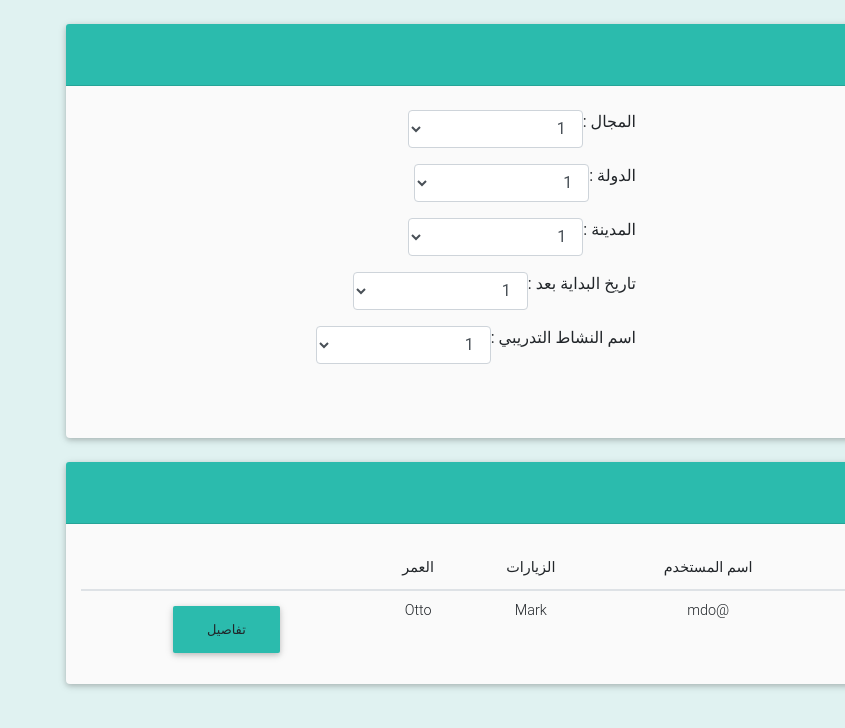
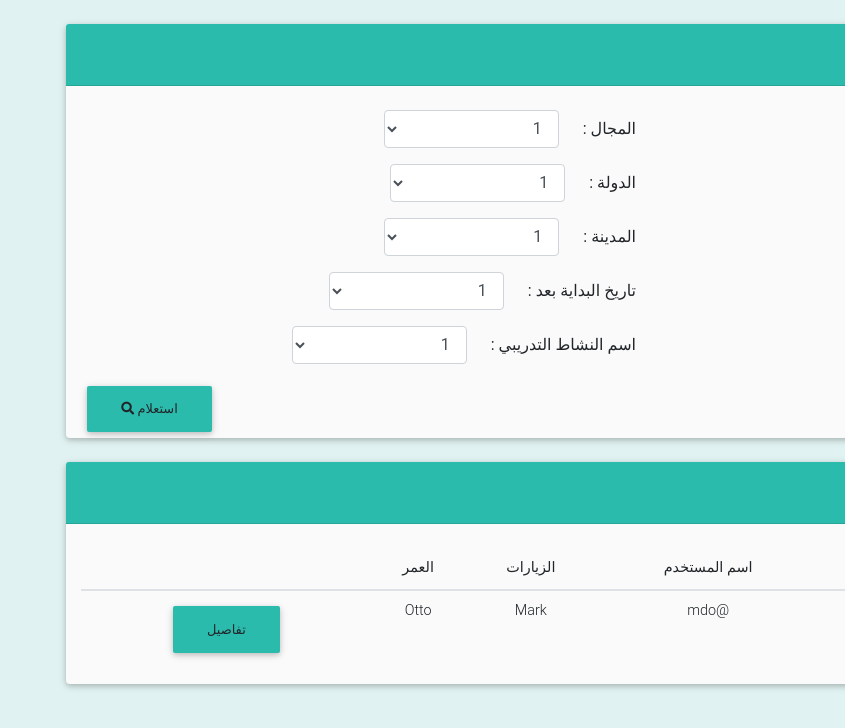
Before and after one commit to AngularIPAteam/Training, an Angular app in the folder QueryEmpsTraining/: page / in a window 1280 px wide. Shown: the top 728 px of the page, without its empty margins (435-1280 px from the left). Built offline with nearby package versions, Linux system fonts and the light colour scheme.

Commit message:
تعديل بحقول البحث

```diff
--- a/QueryEmpsTraining/src/app/components/search-operations/search-operations.component.html
+++ b/QueryEmpsTraining/src/app/components/search-operations/search-operations.component.html
@@ -3,71 +3,71 @@
     <div class="container  row">
       <div class="col-6">
         <div class="form-group row">
-          <label>نوع الجدارة :</label>
-          <select class="form-control col-4">
+          <label class="my-auto">نوع الجدارة :</label>
+          <select class="form-control col-4 mx-4">
             <option>1</option>
           </select>
         </div>
         <div class="form-group row">
-            <label>اسم الجدارة :</label>
-          <select class="form-control col-4">
+            <label class="my-auto">اسم الجدارة :</label>
+          <select class="form-control col-4 mx-4" >
             <option>1</option>
           </select>
         </div>
         <div class="form-group row">
-            <label class="col-xs-12">نوع النشاط :</label>
-          <select class="form-control col-4">
+            <label class="my-auto">نوع النشاط :</label>
+          <select class="form-control col-4 mx-4">
             <option>1</option>
           </select>
         </div>
         <div class="form-group row">
-            <label class="col-xs-10">الجهة المنفذة :</label>
-          <select class="form-control col-4">
+            <label class="my-auto">الجهة المنفذة :</label>
+            <select class="form-control col-4 mx-4">
             <option>1</option>
           </select>
         </div>
         <div class="form-group row">
-            <label>القطاع :</label>
-          <select class="form-control col-4">
+            <label class="my-auto">القطاع :</label>
+            <select class="form-control col-4 mx-4">
             <option>1</option>
           </select>
         </div>
       </div>
       <div class="col-6">
         <div class="form-group row">
-            <label>المجال :</label>
-          <select class="form-control col-4">
+            <label class="my-auto">المجال :</label>
+            <select class="form-control col-4 mx-4">
             <option>1</option>
           </select>
         </div>
         <div class="form-group row">
-            <label>الدولة :</label>
-          <select class="form-control col-4">
+            <label class="my-auto">الدولة :</label>
+            <select class="form-control col-4 mx-4">
             <option>1</option>
           </select>
         </div>
         <div class="form-group row">
-            <label>المدينة :</label>
-          <select class="form-control col-4">
+            <label class="my-auto">المدينة :</label>
+            <select class="form-control col-4 mx-4">
             <option>1</option>
           </select>
         </div>
         <div class="form-group row">
-            <label>تاريخ البداية بعد :</label>
-          <select class="form-control col-4">
+            <label class="my-auto">تاريخ البداية بعد :</label>
+            <select class="form-control col-4 mx-4">
             <option >1</option>
           </select>
         </div>
         <div class="form-group row">
-            <label>اسم النشاط التدريبي :</label>
-          <select class="form-control col-4">
+            <label class="my-auto">اسم النشاط التدريبي :</label>
+            <select class="form-control col-4 mx-4">
             <option>1</option>
           </select>
         </div>
       </div>
     </div>
   </div>
-  <div class="container row" >
-    <button type="button" class="btn default-color" >  استعلام  <i class="fas fa-search"></i></button>
+  <div class="container-fluid" style="float: right">
+    <button type="button" class="btn default-color"  >  استعلام  <i class="fas fa-search"></i></button>
   </div>
 </form>
```
